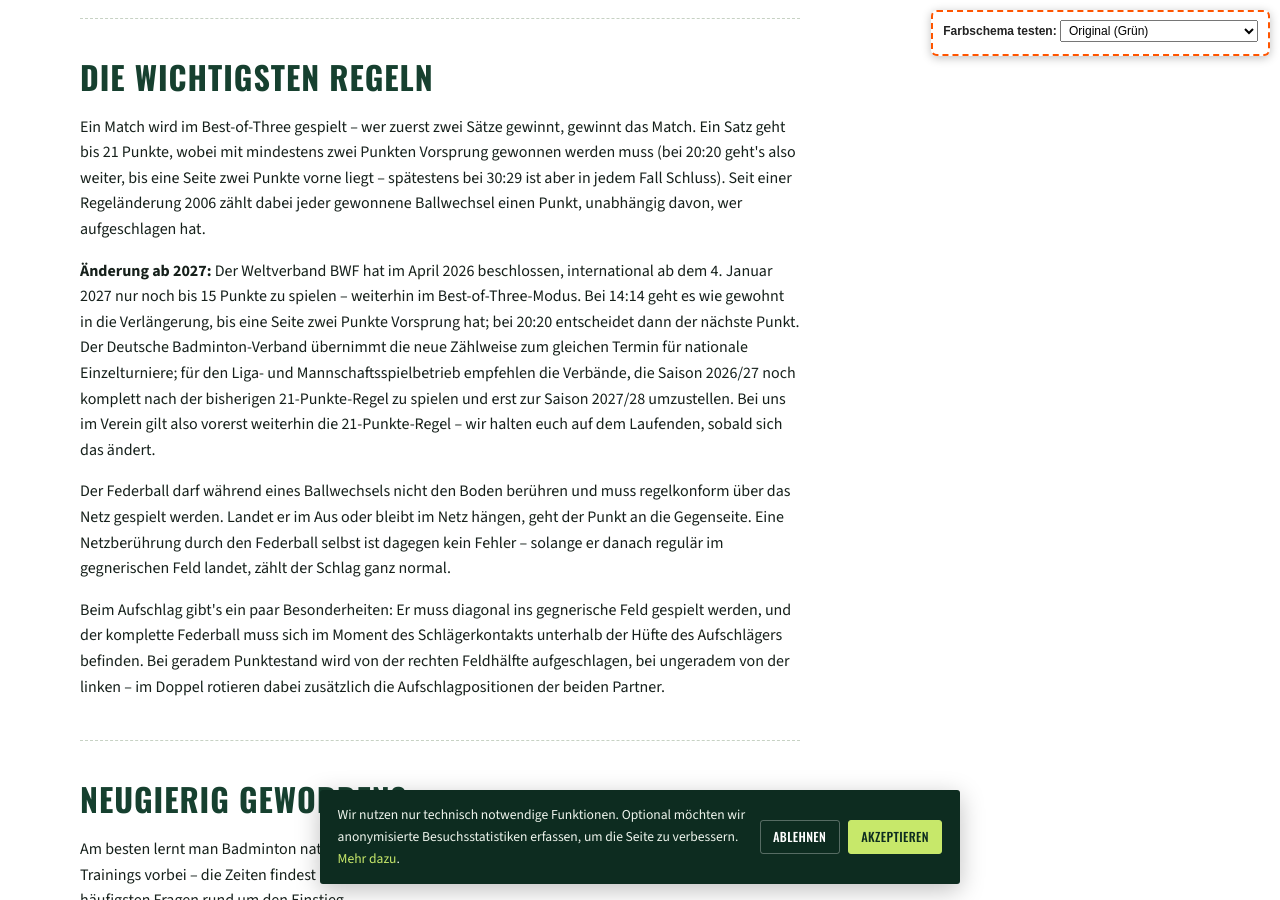
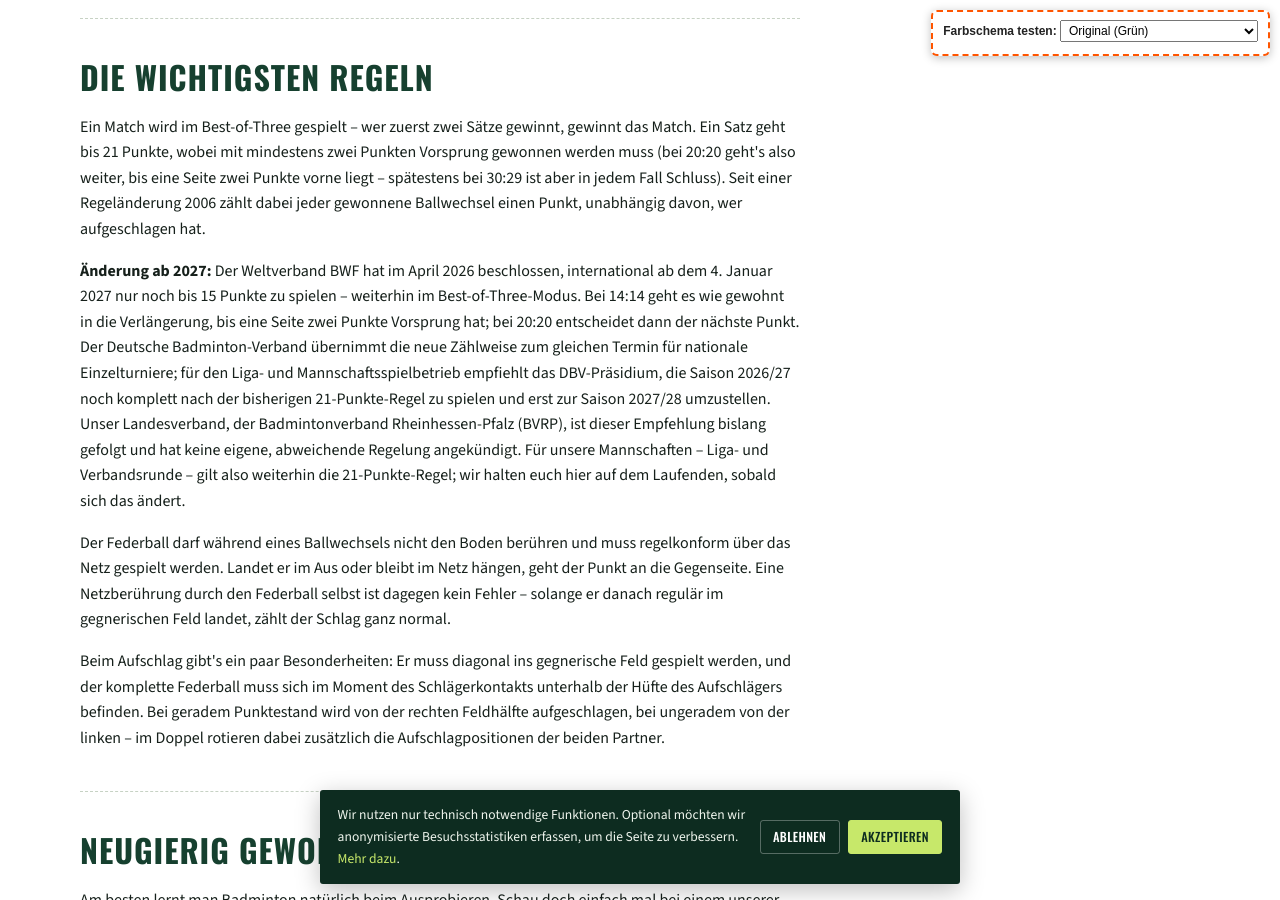
Before and after one commit to Forderverein-Badminton-in-Eppstein-e-V/website, a Jekyll site: the page built from ueber-uns-was-ist-badminton.html, in a window 1280 px wide and 900 px high, scrolled down 1508 px. Built offline with Jekyll 4.4.1, drawn with Linux system fonts in a browser that asks for light colours.

Commit message:
Regeln: BVRP-Bezug zur 15-Punkte-Umstellung ergänzt

```diff
--- a/ueber-uns-was-ist-badminton.html
+++ b/ueber-uns-was-ist-badminton.html
@@ -84,11 +84,13 @@ hero_title: "Was ist Badminton?"
             weiterhin im Best-of-Three-Modus. Bei 14:14 geht es wie gewohnt in die Verlängerung,
             bis eine Seite zwei Punkte Vorsprung hat; bei 20:20 entscheidet dann der nächste Punkt.
             Der Deutsche Badminton-Verband übernimmt die neue Zählweise zum gleichen Termin für
-            nationale Einzelturniere; für den Liga- und Mannschaftsspielbetrieb empfehlen die
-            Verbände, die Saison 2026/27 noch komplett nach der bisherigen 21-Punkte-Regel zu
-            spielen und erst zur Saison 2027/28 umzustellen. Bei uns im Verein gilt also vorerst
-            weiterhin die 21-Punkte-Regel – wir halten euch auf dem Laufenden, sobald sich das
-            ändert.
+            nationale Einzelturniere; für den Liga- und Mannschaftsspielbetrieb empfiehlt das
+            DBV-Präsidium, die Saison 2026/27 noch komplett nach der bisherigen 21-Punkte-Regel zu
+            spielen und erst zur Saison 2027/28 umzustellen. Unser Landesverband, der
+            Badmintonverband Rheinhessen-Pfalz (BVRP), ist dieser Empfehlung bislang gefolgt und
+            hat keine eigene, abweichende Regelung angekündigt. Für unsere Mannschaften – Liga- und
+            Verbandsrunde – gilt also weiterhin die 21-Punkte-Regel; wir halten euch hier auf dem
+            Laufenden, sobald sich das ändert.
           </p>
           <p>
             Der Federball darf während eines Ballwechsels nicht den Boden berühren und muss
```
